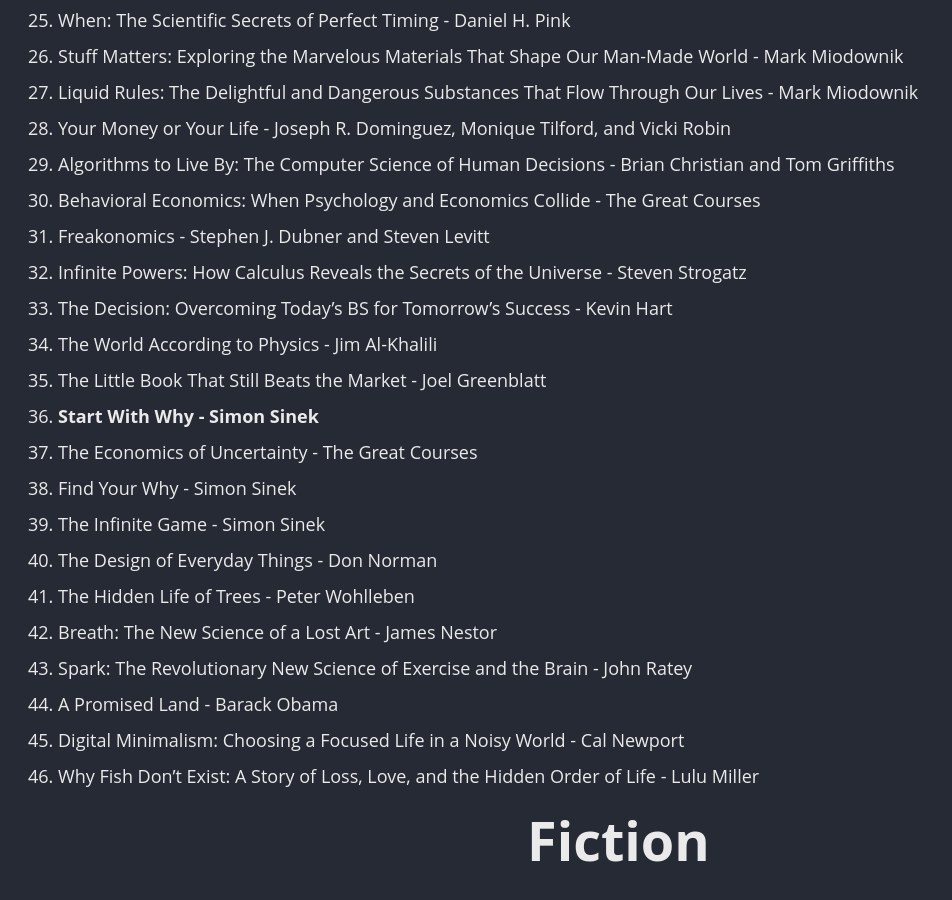
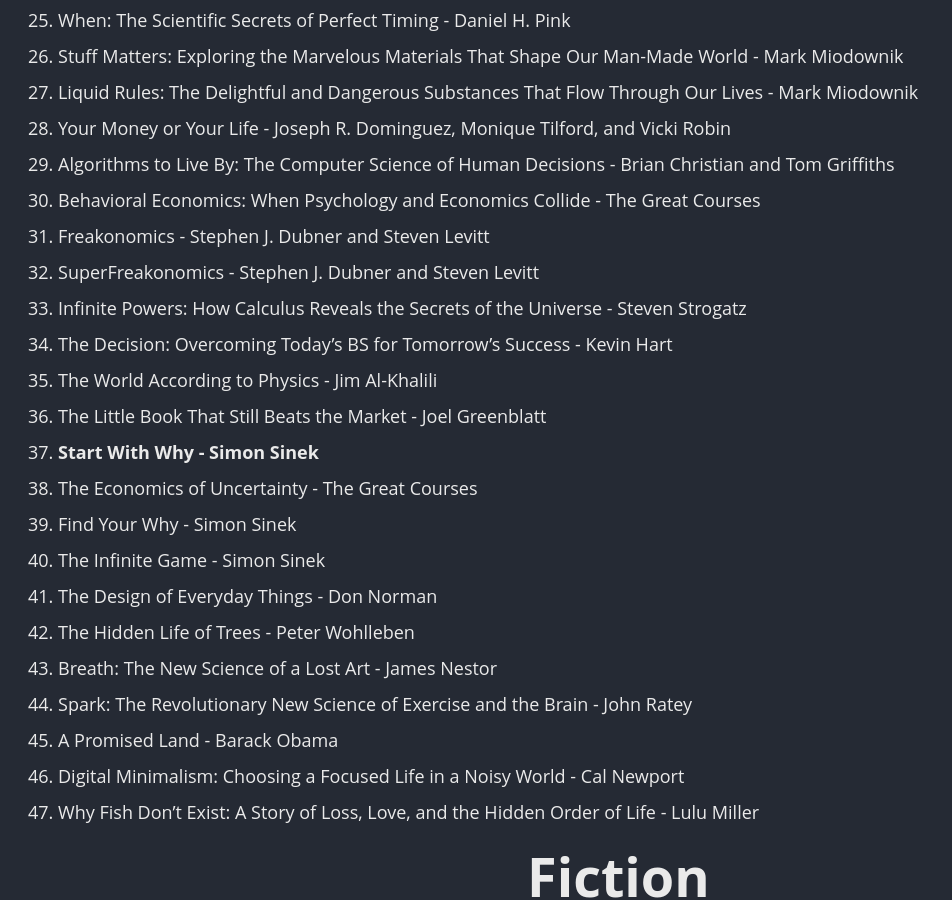
Before and after one commit to dchen327/dchen327.github.io, a Jekyll site: the page built from books.md, in a window 1280 px wide and 900 px high, scrolled down 1125 px. Shown: the whole window, without its empty margins (0-952 px from the left). Built offline with Jekyll 4.4.1, drawn with Linux system fonts in a browser that asks for light colours; cached includes are drawn as plain includes.

Commit message:
add books

```diff
--- a/books.md
+++ b/books.md
@@ -36,13 +36,14 @@
 29. Algorithms to Live By: The Computer Science of Human Decisions - Brian Christian and Tom Griffiths
 30. Behavioral Economics: When Psychology and Economics Collide - The Great Courses
 31. Freakonomics - Stephen J. Dubner and Steven Levitt
-32. Infinite Powers: How Calculus Reveals the Secrets of the Universe - Steven Strogatz
-33. The Decision: Overcoming Today's BS for Tomorrow's Success - Kevin Hart
-34. The World According to Physics - Jim Al-Khalili
-35. The Little Book That Still Beats the Market - Joel Greenblatt
-36. **Start With Why - Simon Sinek**
-37. The Economics of Uncertainty - The Great Courses
-38. Find Your Why - Simon Sinek
+32. SuperFreakonomics - Stephen J. Dubner and Steven Levitt
+33. Infinite Powers: How Calculus Reveals the Secrets of the Universe - Steven Strogatz
+34. The Decision: Overcoming Today's BS for Tomorrow's Success - Kevin Hart
+35. The World According to Physics - Jim Al-Khalili
+36. The Little Book That Still Beats the Market - Joel Greenblatt
+37. **Start With Why - Simon Sinek**
+38. The Economics of Uncertainty - The Great Courses
+39. Find Your Why - Simon Sinek
 39. The Infinite Game - Simon Sinek
 40. The Design of Everyday Things - Don Norman
 41. The Hidden Life of Trees - Peter Wohlleben
```
